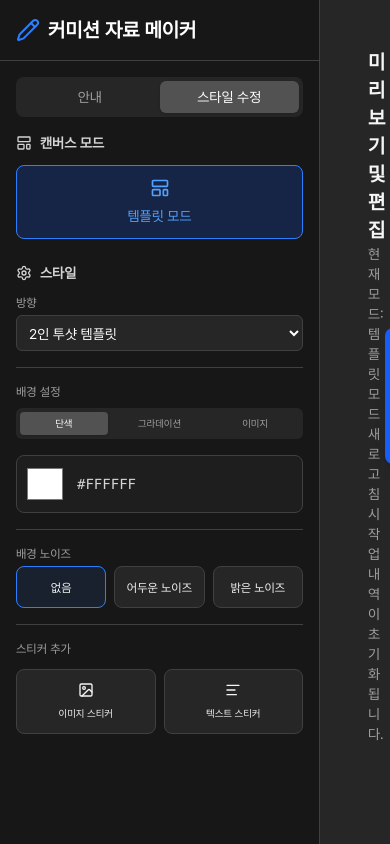
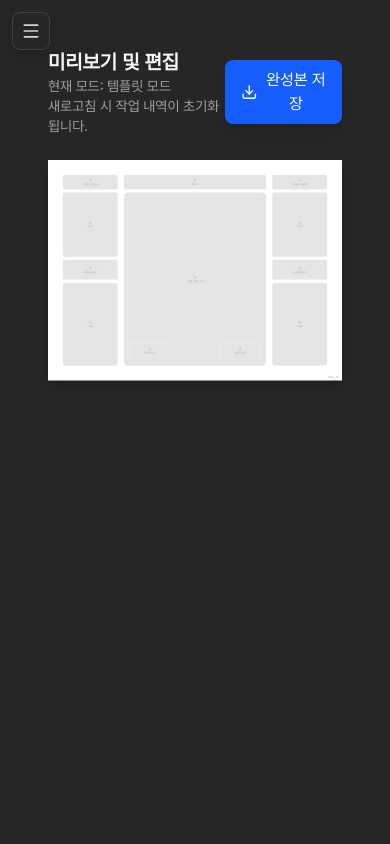
Before and after one commit to avocado8/reference-maker, a React (Vite) app: page / in a window 390 px wide. Built offline with nearby package versions, Linux system fonts and the light colour scheme.

Commit message:
feat: 반응형 UI 적용

```diff
--- a/src/components/Layout.tsx
+++ b/src/components/Layout.tsx
@@ -1,13 +1,42 @@
+import { useState } from "react";
+import { Menu } from "lucide-react";
+import clsx from "clsx";
 import CanvasWorkspace from "./CanvasWorkspace";
 import Sidebar from "./Sidebar";
 import { useBeforeUnload } from "../hooks/useBeforeUnload";
 
 export default function Layout() {
   useBeforeUnload();
+  const [sidebarOpen, setSidebarOpen] = useState(false);
+
   return (
     <div className="flex h-screen w-full bg-neutral-900 text-neutral-100 overflow-hidden">
-      {/* 고정 사이드바 메뉴 넓이: w-80 (320px) */}
-      <Sidebar className="w-80 shrink-0" />
+      {/* 모바일 배경 딤 */}
+      {sidebarOpen && (
+        <div
+          className="fixed inset-0 bg-black/50 z-20 md:hidden"
+          onClick={() => setSidebarOpen(false)}
+        />
+      )}
+
+      {/* 사이드바: 모바일에서는 오버레이 드로어, 데스크탑에서는 고정 배치 */}
+      <div
+        className={clsx(
+          "fixed inset-y-0 left-0 z-30 w-80 transition-transform duration-300",
+          "md:relative md:z-auto md:translate-x-0 md:shrink-0",
+          sidebarOpen ? "translate-x-0" : "-translate-x-full",
+        )}
+      >
+        <Sidebar onClose={() => setSidebarOpen(false)} />
+      </div>
+
+      {/* 모바일 메뉴 열기 버튼 */}
+      <button
+        className="md:hidden fixed top-3 left-3 z-40 bg-neutral-800 border border-neutral-700 p-2 rounded-lg text-neutral-300 hover:text-white shadow-lg transition-colors"
+        onClick={() => setSidebarOpen(true)}
+      >
+        <Menu size={20} />
+      </button>
 
       {/* 캔버스가 스크롤될 수 있는 메인 작업 영역 */}
       <main className="flex-1 h-full overflow-auto relative flex flex-col">
--- a/src/components/Sidebar.tsx
+++ b/src/components/Sidebar.tsx
@@ -19,13 +19,14 @@ import type { CanvasOrientation, TemplateType } from "../types/canvas";
 
 interface SidebarProps {
   className?: string;
+  onClose?: () => void;
 }
 
 const renderDivider = () => {
   return <div className="border-t border-neutral-700"></div>;
 };
 
-export default function Sidebar({ className }: SidebarProps) {
+export default function Sidebar({ className, onClose }: SidebarProps) {
   const { settings, updateSettings } = useCanvasSettings();
   const { addAsset, addSticker, clearAll } = useAssets();
   const [activeTab, setActiveTab] = useState<"info" | "settings">("settings");
@@ -53,11 +54,17 @@ export default function Sidebar({ className }: SidebarProps) {
         className,
       )}
     >
-      <div className="p-4 border-b border-neutral-700">
+      <div className="p-4 border-b border-neutral-700 flex items-center justify-between">
         <h1 className="text-xl font-bold text-white flex items-center gap-2">
           <Pencil className="text-blue-500" />
           커미션 자료 메이커
         </h1>
+        <button
+          onClick={onClose}
+          className="md:hidden p-1 rounded-md text-neutral-400 hover:text-white hover:bg-neutral-800 transition-colors"
+        >
+          <X size={20} />
+        </button>
       </div>
 
       <div className="flex bg-neutral-800 p-1 m-4 rounded-lg">
```
